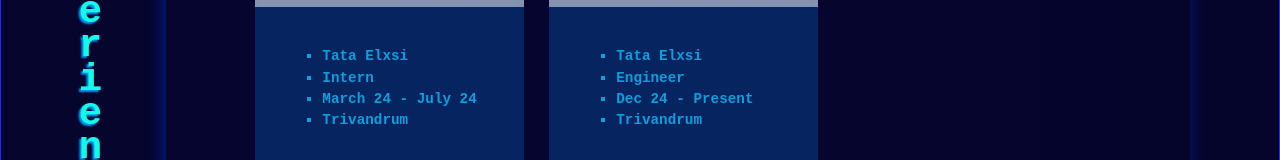
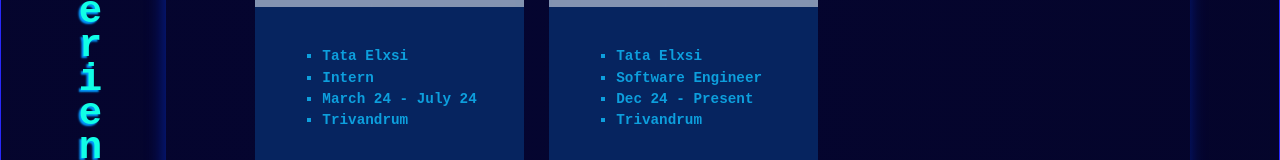
Before and after one commit to roshnjames/portfolio, a React (Create React App) app: page /#/exp in a window 1280 px wide. Shown: the part 344-504 px from the top of the page. Built offline with nearby package versions, Linux system fonts and the light colour scheme.

Commit message:
added audiobook project

```diff
--- a/src/Experience/Experience.jsx
+++ b/src/Experience/Experience.jsx
@@ -18,7 +18,7 @@
     },
     {
       company: 'Tata Elxsi',
-      position: 'Engineer',
+      position: 'Software Engineer',
       time: 'Dec 24 - Present',
       location: 'Trivandrum',
       image: elxsi,
--- a/src/Project/Project.jsx
+++ b/src/Project/Project.jsx
@@ -7,6 +7,14 @@
   //add projects in the below array
 
   const projects=[
+    {
+      title:'Audiobook creator',
+      domain:'Web app, Mobile app',
+      backend:'Django-Rest framework',
+      frontend:'ReactJS',
+      database:null,
+      link:'https://github.com/roshnjames/audiobook',
+    },
     {
       title:'Lost & Found',
       domain:'Web app',
```
